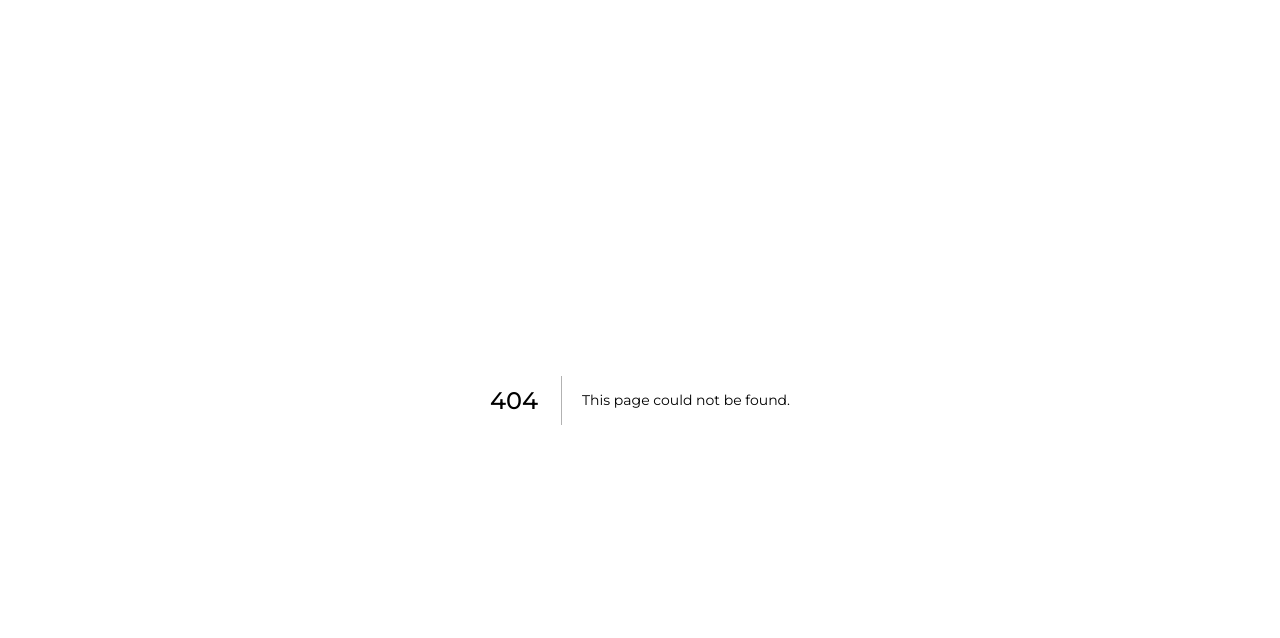
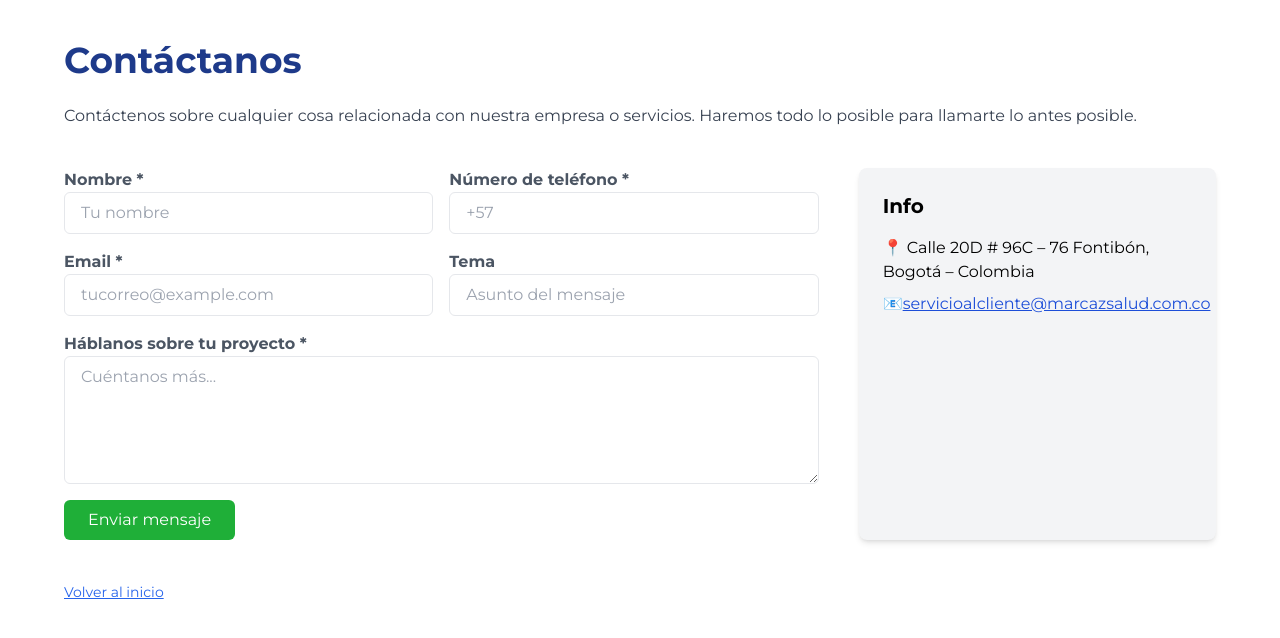
Before and after one commit to cucarachatraicionera/edificandoingenierosweb, a Next.js app: page /contacto in a window 1280 px wide. Before the commit this address had no page. Shown: the top 638 px of the page. Built offline with nearby package versions, Linux system fonts and the light colour scheme.

Commit message:
agregando formulario

```diff
--- /dev/null
+++ b/pages/contacto.js
@@ -0,0 +1,68 @@
+// pages/contacto.js
+import Head from "next/head";
+import Link from "next/link";
+
+export default function Contacto() {
+  return (
+    <>
+      <Head>
+        <title>Contáctanos - Edificando Ingenieros</title>
+      </Head>
+      <div className="min-h-screen bg-white py-10 px-6 tablet:px-16">
+        <h1 className="text-4xl font-bold text-blue-900 mb-6">Contáctanos</h1>
+        <p className="text-gray-700 mb-10">
+          Contáctenos sobre cualquier cosa relacionada con nuestra empresa o servicios. Haremos todo lo posible para llamarte lo antes posible.
+        </p>
+        <div className="grid laptop:grid-cols-3 gap-10">
+          <form className="laptop:col-span-2 grid grid-cols-1 tablet:grid-cols-2 gap-4">
+            <div className="flex flex-col">
+              <label className="text-gray-600 font-semibold">Nombre *</label>
+              <input type="text" className="border rounded-md px-4 py-2" placeholder="Tu nombre" required />
+            </div>
+            <div className="flex flex-col">
+              <label className="text-gray-600 font-semibold">Número de teléfono *</label>
+              <input type="tel" className="border rounded-md px-4 py-2" placeholder="+57" required />
+            </div>
+            <div className="flex flex-col">
+              <label className="text-gray-600 font-semibold">Email *</label>
+              <input type="email" className="border rounded-md px-4 py-2" placeholder="tucorreo@example.com" required />
+            </div>
+            <div className="flex flex-col">
+              <label className="text-gray-600 font-semibold">Tema</label>
+              <input type="text" className="border rounded-md px-4 py-2" placeholder="Asunto del mensaje" />
+            </div>
+            <div className="flex flex-col tablet:col-span-2">
+              <label className="text-gray-600 font-semibold">Háblanos sobre tu proyecto *</label>
+              <textarea className="border rounded-md px-4 py-2 h-32" placeholder="Cuéntanos más..." required></textarea>
+            </div>
+            <div className="tablet:col-span-2">
+              <button
+                type="submit"
+                className="bg-logoGreen text-white px-6 py-2 rounded-md hover:bg-green-700 transition"
+              >
+                Enviar mensaje
+              </button>
+            </div>
+          </form>
+          <div className="bg-gray-100 p-6 rounded-lg shadow-md">
+            <h2 className="text-xl font-bold mb-4">Info</h2>
+            <p className="flex items-center mb-2">
+              📍 Calle 20D # 96C – 76 Fontibón, Bogotá – Colombia
+            </p>
+            <p className="flex items-center break-words">
+              📧{" "}
+              <a href="mailto:servicioalcliente@marcazsalud.com.co" className="text-blue-700 underline">
+                servicioalcliente@marcazsalud.com.co
+              </a>
+            </p>
+          </div>
+        </div>
+        <div className="mt-10">
+          <Link href="/">
+            <span className="text-sm text-blue-600 underline cursor-pointer">Volver al inicio</span>
+          </Link>
+        </div>
+      </div>
+    </>
+  );
+}
```
